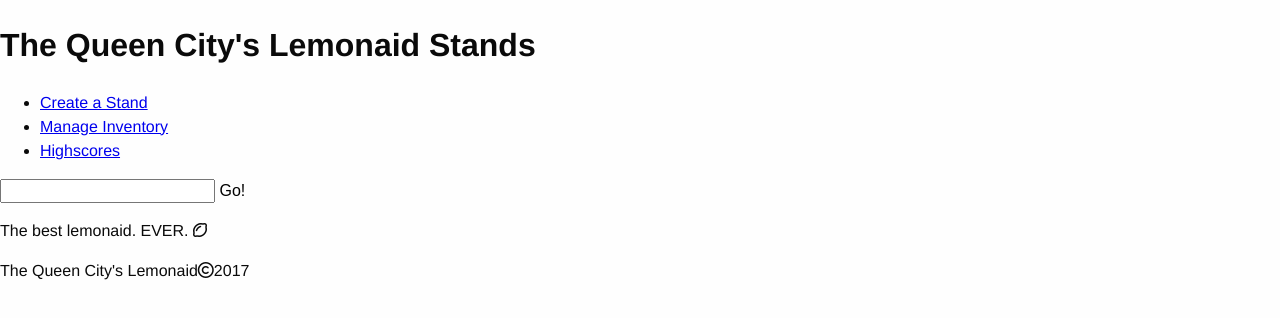
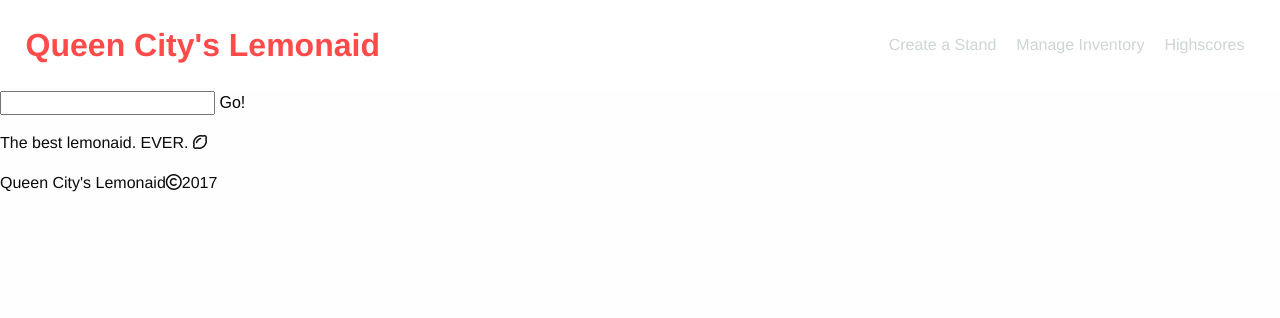
Before and after one commit to Michelcalex/lemonade-stand, a website: page index.html in a window 1280 px wide. Drawn offline with nearby package versions, Linux system fonts and the light colour scheme; some packages are replaced by stand-ins of ours.

Commit message:
Styled header - added partials to scss folder

```diff
--- a/index.html
+++ b/index.html
@@ -1,7 +1,9 @@
 <!DOCTYPE html>
 <html>
     <head>
-        <title>The Queen City's Lemonaid Stands</title>
+        <title>Queen City's Lemonaid</title>
+        <link rel="stylesheet" href="https://necolas.github.io/normalize.css/5.0.0/normalize.css">
+        <link rel="icon" type="image/x-icon" href="../assets/favicon-lemon-o.ico">
         <link rel="stylesheet" href="style.css">
         <script src="https://use.fontawesome.com/7fb1b7bdac.js"></script>
         <script src="https://cdnjs.cloudflare.com/ajax/libs/angular.js/1.6.1/angular.min.js"></script>
@@ -9,20 +11,26 @@
         <script src="app.js"></script>
     </head>
     <body ng-app="LemonaidStandApp">
-        <h1>The Queen City's Lemonaid Stands</h1>
+        <header>
             <nav>
+                <div>
+                    <h1>Queen City's Lemonaid</h1>
+                </div>
+                <div>
                     <ul>
                         <li><a ui-sref="create-stand">Create a Stand</a></li>
                         <li><a ui-sref="manage-inventory">Manage Inventory</a></li>
                         <li><a ui-sref="user-highscores">Highscores</a></li>
                     </ul>
+                </div>
             </nav>
-
+        </header>
+        <main>
             <ui-view></ui-view>
-
-    </body>
+        </main>
         <footer>
             <p>The best lemonaid. EVER. <i class="fa fa-lemon-o" aria-hidden="true"></i></p>
-        <p>The Queen City's Lemonaid<i class="fa fa-copyright" aria-hidden="true"></i>2017</p>
+            <p>Queen City's Lemonaid<i class="fa fa-copyright" aria-hidden="true"></i>2017</p>
         </footer>
+    </body>
 </html>
--- /dev/null
+++ b/scss/partials/_header.scss
@@ -0,0 +1,32 @@
+header {
+    @include grid-row();
+    background-color: $secondary-bkgd-color;
+    max-width: 100%;
+
+    nav {
+        display: flex;
+        justify-content: space-between;
+        align-items: center;
+        padding: 0 2%;
+
+        h1 {
+            color: $primary-highlight-txt-color;
+        }
+
+        ul {
+            display: flex;
+            padding: 0;
+
+            li {
+                list-style: none;
+                color: $secondary-highlight-txt-color;
+                padding: 10px;
+
+                a {
+                    text-decoration: none;
+                    color: $secondary-highlight-txt-color;
+                }
+            }
+        }
+    }
+}
--- a/scss/style.scss
+++ b/scss/style.scss
@@ -2,6 +2,24 @@
 
 @include foundation-global-styles;
 @include foundation-grid;
+
+
+$primary-bkgd-color: #CDD6D0 ;
+$secondary-bkgd-color: #fff;
+
+$primary-highlight-txt-color: #FE4A49;
+$secondary-highlight-txt-color: #CDD6D0;
+$tertiary-highlight-txt-color: #93E1D8;
+
+$primary-btn-bkgd-color: #FFDE00;
+
+$primary-txt-color: #000040;
+
+
+
+
+@import 'partials/header';
+
 
 
 #stand-stats {
--- a/templates/stand.html
+++ b/templates/stand.html
@@ -1,4 +1,4 @@
-<section>
+<section id="stand-section">
     <input type="text" ng-model="standName" placeholder"Name your stand here">
     <button ng-click="add()">Go!</button>
 </section>
```
Also changed, not shown: public/index.html (+14 -6 lines), public/templates/stand.html (+1 -1 lines), public/style.css. Lines whose indentation alone changed are shown as unchanged.
